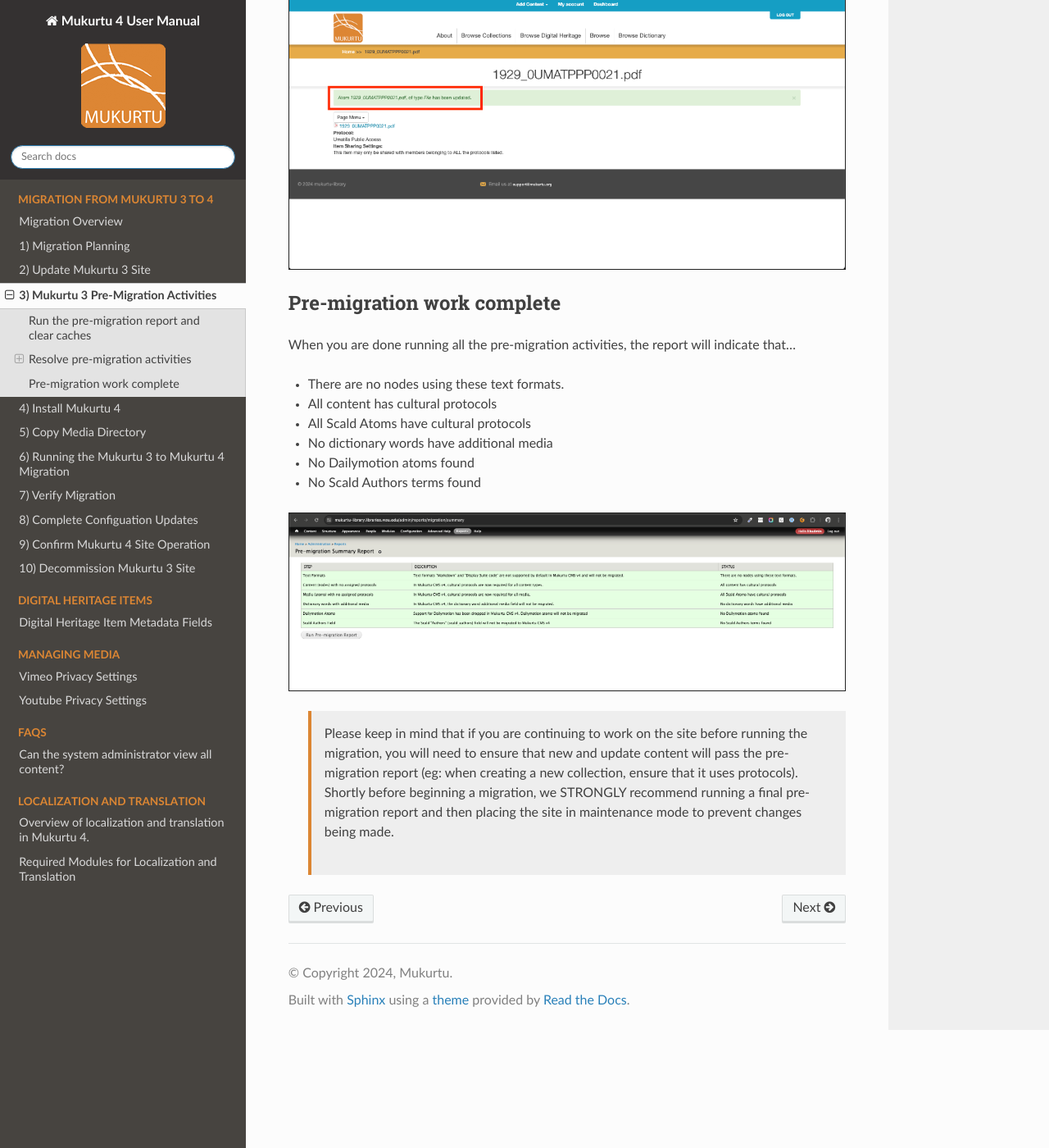
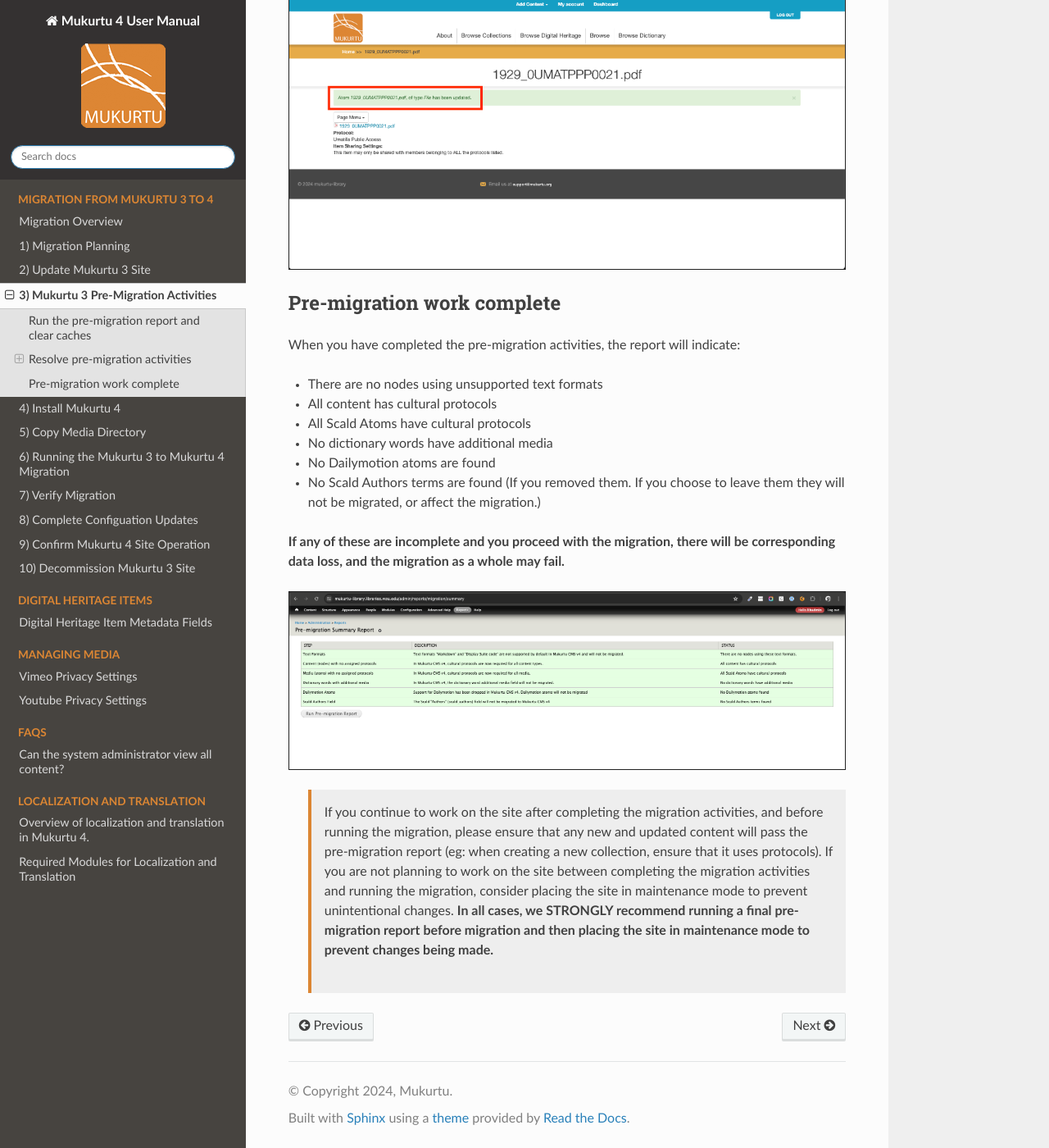
Before and after one commit to MukurtuCMS/mukurtudocs, a Sphinx documentation site: the page built from docs/source/migration/03Pre-Migration.md, in a window 1280 px wide and 1400 px high, scrolled down 12975 px. Shown: the whole window at 82% size. Built offline with Sphinx 7.4.7 and the Read the Docs theme 3.1.0, drawn with Linux system fonts in a browser that asks for light colours.

Commit message:
Update 03Pre-Migration.md

```diff
--- a/docs/source/migration/03Pre-Migration.md
+++ b/docs/source/migration/03Pre-Migration.md
@@ -227,14 +227,18 @@
 
 ## Pre-migration work complete
 
-When you are done running all the pre-migration activities, the report will indicate that...
-- There are no nodes using these text formats.
+When you have completed the pre-migration activities, the report will indicate:
+- There are no nodes using unsupported text formats
 - All content has cultural protocols
 - All Scald Atoms have cultural protocols
 - No dictionary words have additional media
-- No Dailymotion atoms found
-- No Scald Authors terms found
+- No Dailymotion atoms are found
+- No Scald Authors terms are found (If you removed them. If you choose to leave them they will not be migrated, or affect the migration.)
+
+**If any of these are incomplete and you proceed with the migration, there will be corresponding data loss, and the migration as a whole may fail.**
 
 ![pre-migration-complete](../embeds/pre-migration-complete.png)
 
-> Please keep in mind that if you are continuing to work on the site before running the migration, you will need to ensure that new and update content will pass the pre-migration report (eg: when creating a new collection, ensure that it uses protocols). Shortly before beginning a migration, we STRONGLY recommend running a final pre-migration report and then placing the site in maintenance mode to prevent changes being made.
+> If you continue to work on the site after completing the migration activities, and before running the migration, please ensure that any new and updated content will pass the pre-migration report (eg: when creating a new collection, ensure that it uses protocols).
+> If you are not planning to work on the site between completing the migration activities and running the migration, consider placing the site in maintenance mode to prevent unintentional changes.
+> **In all cases, we STRONGLY recommend running a final pre-migration report before migration and then placing the site in maintenance mode to prevent changes being made.**
```
